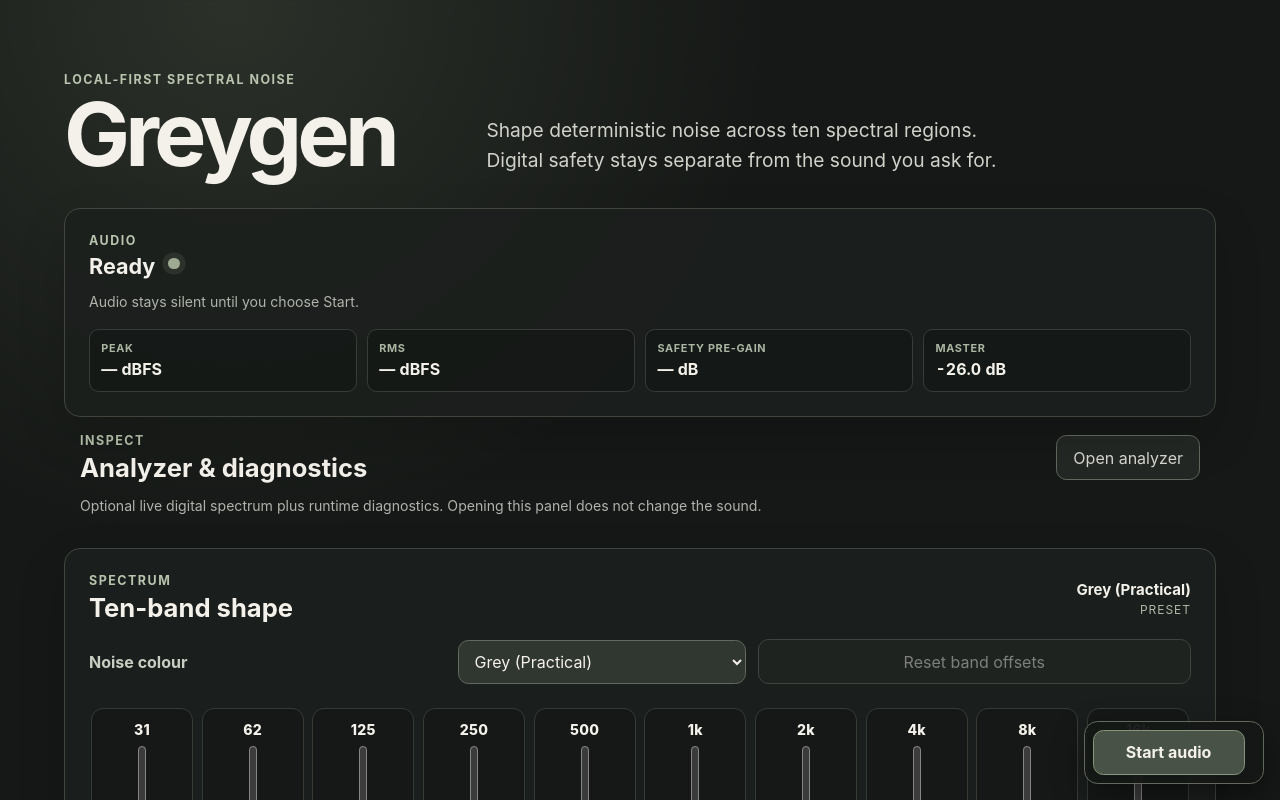
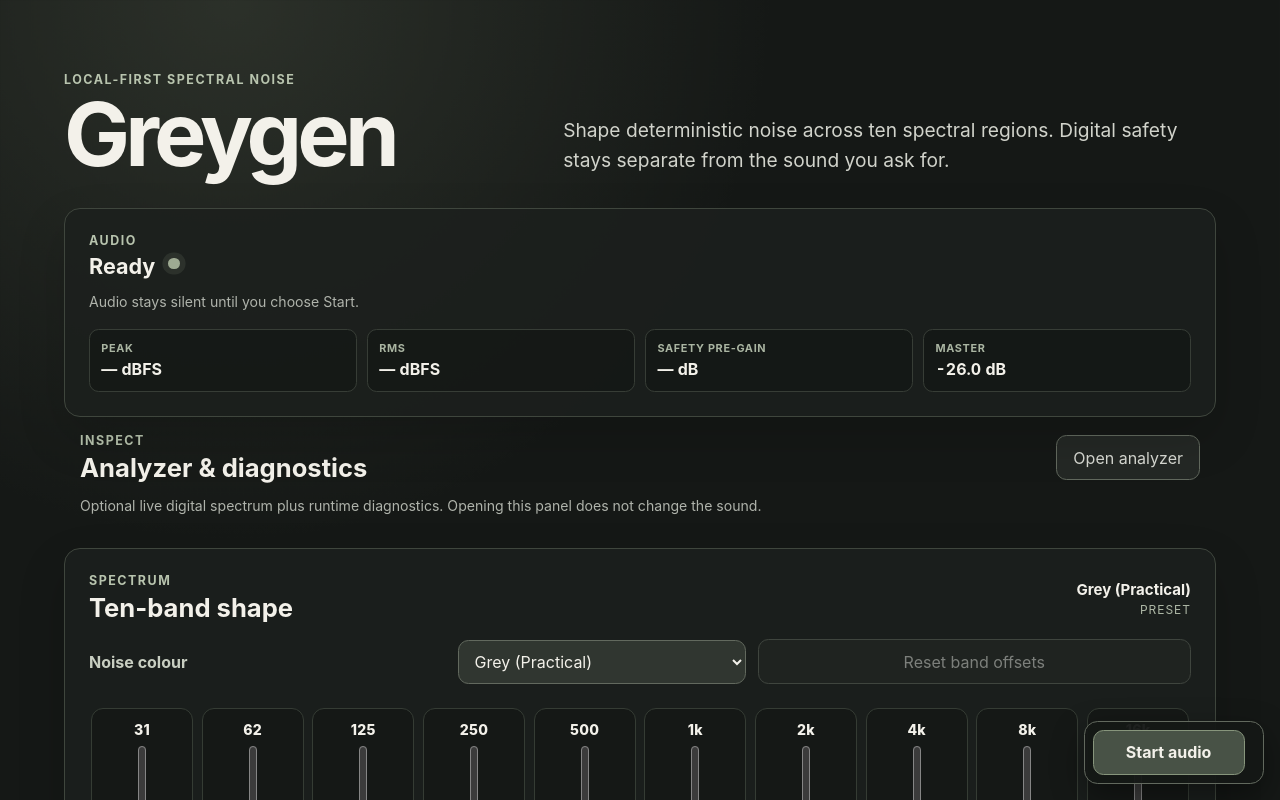
Before and after one commit to techrote/greygen, a React (Vite) app: page / in a window 1280 px wide. Shown: the top 800 px of the page. Built offline with nearby package versions, Linux system fonts and the light colour scheme.

Commit message:
fix: contain responsive control surfaces

```diff
--- a/src/styles/accessibility.css
+++ b/src/styles/accessibility.css
@@ -6,12 +6,14 @@ html {
   scroll-padding-bottom: 6.5rem;
 }
 
-body {
-  overflow-x: hidden;
+.app-shell {
+  padding-bottom: 7.5rem;
 }
 
-.app-shell {
-  padding-bottom: 7.5rem;
+.app-shell > *,
+.app-shell fieldset {
+  min-width: 0;
+  max-width: 100%;
 }
 
 .section-heading-row {
```
